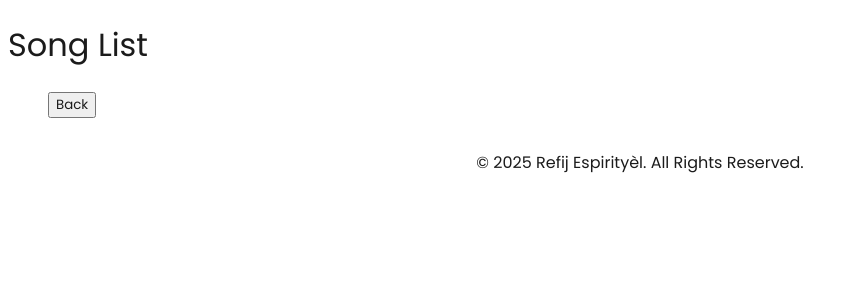
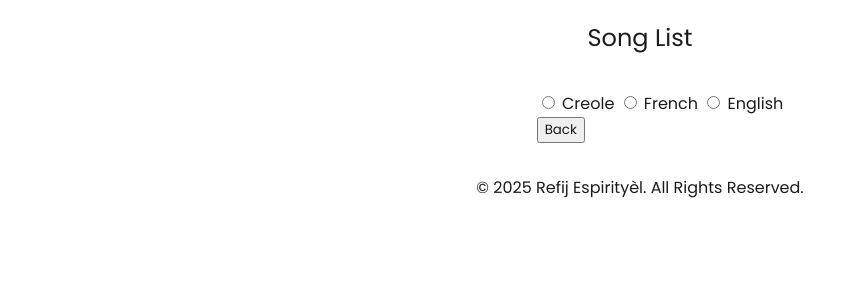
Before and after one commit to cjpx/PathOfGrace, a Django app: page /chant/1/ in a window 1280 px wide. Shown: the part 41-341 px from the top of the page, without its empty margins (0-856 px from the left). Run offline with Django 5.2, Linux system fonts and the light colour scheme; data that the repository does not hold is empty.

Commit message:
feat: added imput form
for choosig songs base on languages

```diff
--- a/chant/templates/chant/song_list.html
+++ b/chant/templates/chant/song_list.html
@@ -1,10 +1,25 @@
 {% extends 'chant/base.html' %}
 {% block content %}
-    <h1>Song List</h1>
-    <ul>
+    <section class="songs-lists-section">
+        <h1>Song List</h1>
+    <ul class="songs-list">
+        <form id="languageForm">
+            <label>
+                <input type="radio" name="choice" value="creole" {% if selected_language == "creole" %}checked{% endif %}> Creole
+            </label>
+
+            <label>
+                <input type="radio" name="choice" value="french" {% if selected_language == "french" %}checked{% endif %}> French
+            </label>
+
+            <label>
+                <input type="radio" name="choice" value="english" {% if selected_language == "english" %}checked{% endif %}> English
+            </label>
+        </form>
+
         {% for song in songs %}
             <li>
-                <a href="{% url 'song_detail' song.category_number %}"
+                <a href="{% url 'song_detail' song.category.slug song.category_number %}"
                    style="display: block; padding: 10px; background-color: #007bff;
                           color: white; text-decoration: none; border-radius: 5px; margin: 5px 0;">
                     {{song.category_number}} — {{ song.title }}
@@ -15,4 +30,29 @@
             <button class="back-home-btn">Back</button>
         </a>
     </ul>
+    </section>
+
+    <style>
+        .songs-lists-section{
+            align-items: center;
+            justify-content: center;
+            display: flex;
+            flex-direction: column;
+        }
+        .songs-list{
+            list-style-type: none;
+            align-items: center;
+            justify-content: center;
+        }
+        .songs-list li{
+            width: 100%;
+        }
+    </style>
+<script>
+    document.querySelectorAll('input[name="choice"]').forEach(radio => {
+        radio.addEventListener('change', function() {
+            window.location.href = window.location.pathname + '?choice=' + encodeURIComponent(this.value);
+        });
+    });
+</script>
 {% endblock %}
```
